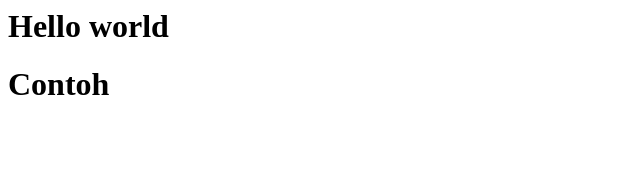
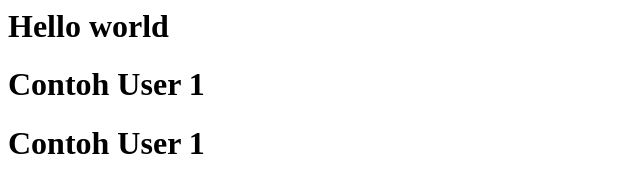
Before and after one commit to doniduaasattuu/belajar-git-remote, a plain HTML site: page index.html in a window 1280 px wide. Shown: the whole page, without its empty margins (0-640 px from the left). Drawn offline with Linux system fonts and the light colour scheme.

Commit message:
add user 1 to index.html

```diff
--- a/index.html
+++ b/index.html
@@ -4,6 +4,7 @@
   </head>
   <body>
     <h1>Hello world</h1>
-    <h1>Contoh</h1>
+    <h1>Contoh User 1</h1>
+    <h1>Contoh User 1</h1>
   </body>
 </html>
```
